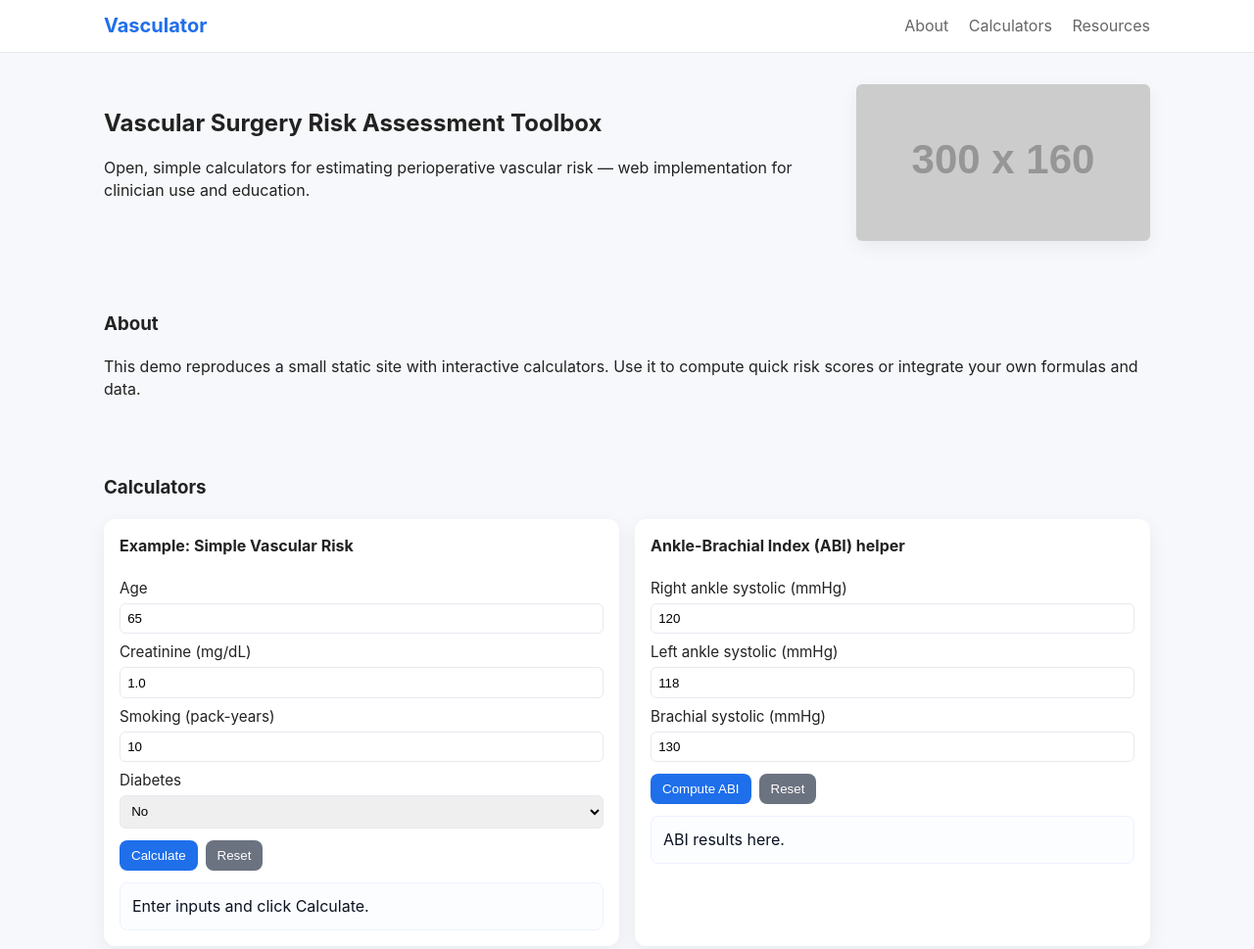
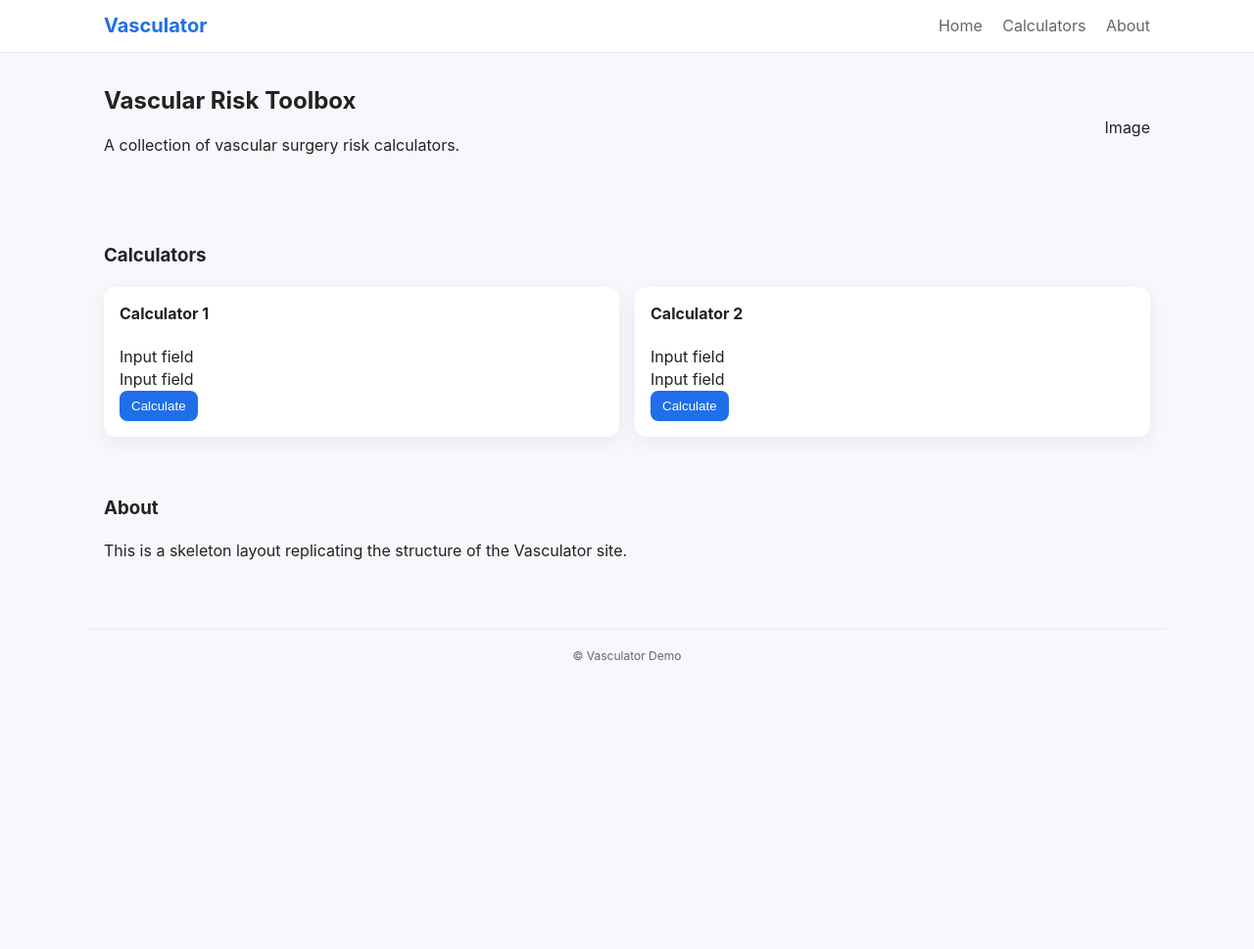
Before and after one commit to borl0417/VascWebTest, a plain HTML site: page index.html in a window 1280 px wide. Shown: the top 969 px of the page at 98% size. After the commit the page ends 800 px from the top, so only its background shows below. Drawn offline with Linux system fonts and the light colour scheme; placeholder pictures from the web are drawn by us.

Commit message:
index.html

```diff
--- a/index.html
+++ b/index.html
@@ -1,3 +1,4 @@
+<!--
 <!doctype html>
 <html lang="en">
 <head>
@@ -36,7 +37,7 @@
       <h3>Calculators</h3>
 
       <div class="calc-grid">
-        <!-- Example: Simple Vascular Risk (%) -->
+
         <div class="card">
           <h4>Example: Simple Vascular Risk</h4>
           <form id="riskForm">
@@ -68,7 +69,7 @@
           <div class="result" id="riskResult">Enter inputs and click Calculate.</div>
         </div>
 
-        <!-- Another example: ABI helper -->
+
         <div class="card">
           <h4>Ankle-Brachial Index (ABI) helper</h4>
           <form id="abiForm">
@@ -111,3 +112,73 @@
   <script src="script.js"></script>
 </body>
 </html>
+-->
+<!DOCTYPE html>
+<html lang="en">
+<head>
+  <meta charset="utf-8" />
+  <meta name="viewport" content="width=device-width, initial-scale=1" />
+  <title>Vasculator Skeleton</title>
+  <link rel="stylesheet" href="styles.css" />
+</head>
+<body>
+  <header class="site-header">
+    <div class="container header-inner">
+      <h1 class="brand">Vasculator</h1>
+      <nav class="nav">
+        <a href="#home">Home</a>
+        <a href="#calculators">Calculators</a>
+        <a href="#about">About</a>
+      </nav>
+    </div>
+  </header>
+
+  <main>
+    <section id="home" class="hero container">
+      <div class="hero-text">
+        <h2>Vascular Risk Toolbox</h2>
+        <p>A collection of vascular surgery risk calculators.</p>
+      </div>
+      <div class="hero-image">
+        <!-- Placeholder for an image / graphic -->
+        <div class="img-placeholder">Image</div>
+      </div>
+    </section>
+
+    <section id="calculators" class="container calculators">
+      <h3>Calculators</h3>
+      <div class="calc-grid">
+        <div class="card">
+          <h4>Calculator 1</h4>
+          <!-- placeholder UI -->
+          <div class="card-body">
+            <div class="input-group">Input field</div>
+            <div class="input-group">Input field</div>
+            <button class="btn">Calculate</button>
+          </div>
+        </div>
+
+        <div class="card">
+          <h4>Calculator 2</h4>
+          <div class="card-body">
+            <div class="input-group">Input field</div>
+            <div class="input-group">Input field</div>
+            <button class="btn">Calculate</button>
+          </div>
+        </div>
+
+        <!-- More cards as needed -->
+      </div>
+    </section>
+
+    <section id="about" class="container about">
+      <h3>About</h3>
+      <p>This is a skeleton layout replicating the structure of the Vasculator site.</p>
+    </section>
+  </main>
+
+  <footer class="site-footer container">
+    <small>© Vasculator Demo</small>
+  </footer>
+</body>
+</html>
```
